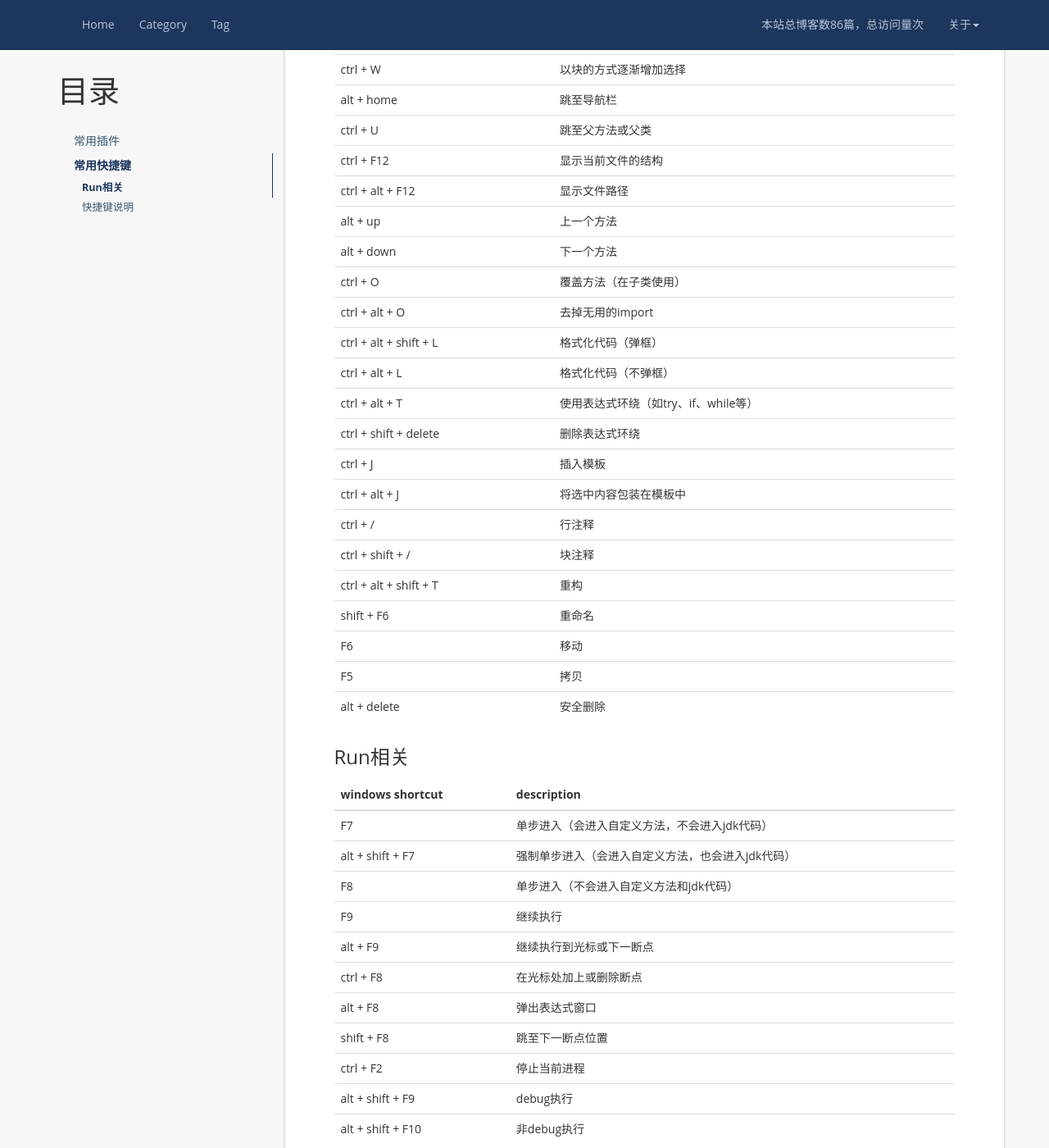
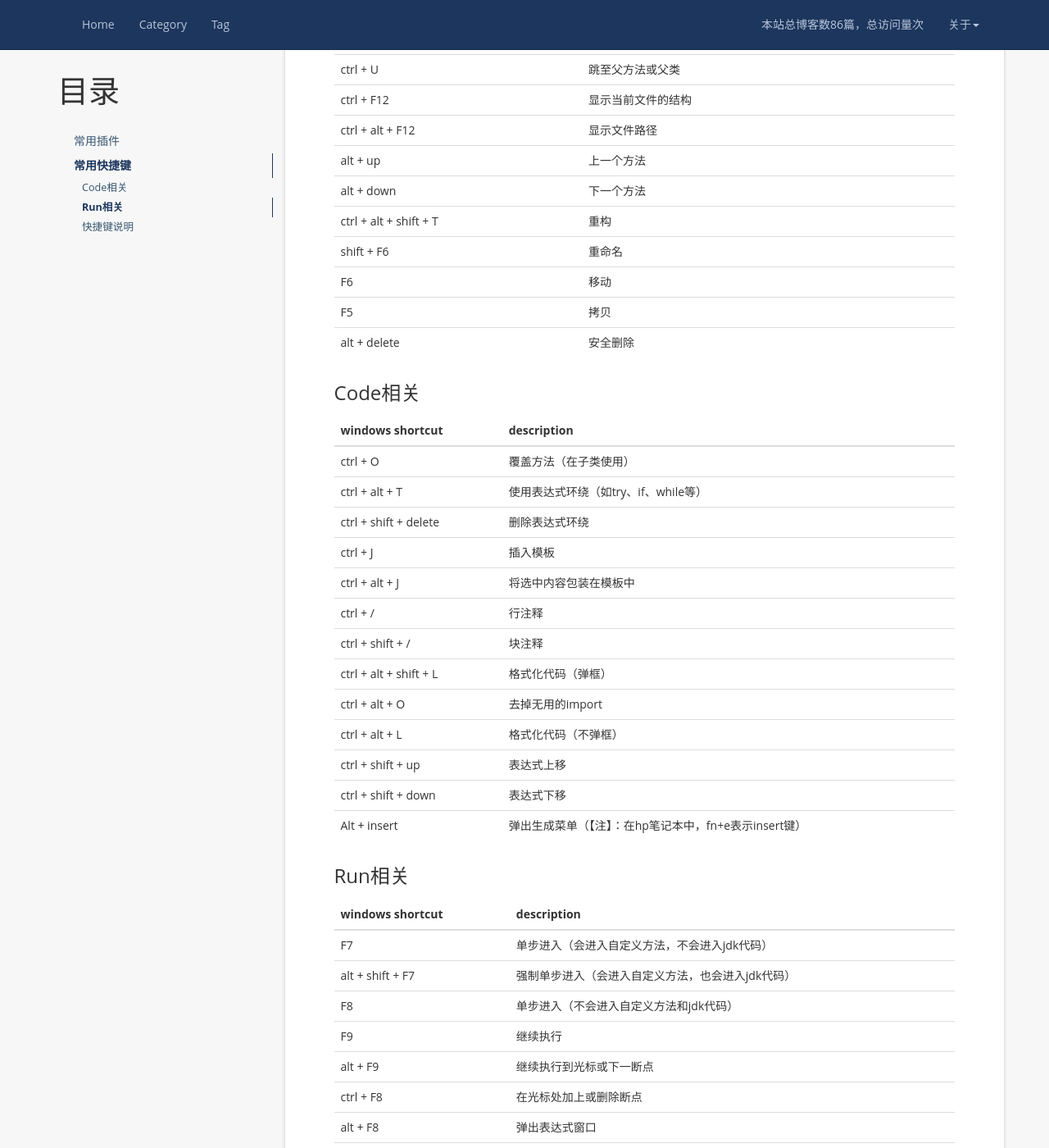
Before and after one commit to zhangfb95/zhangfb95.github.io.bak, a Jekyll site: the page built from plugin-intellij.md, in a window 1280 px wide and 1400 px high, scrolled down 2584 px. Shown: the whole window at 82% size. Built offline with Jekyll 4.4.1, drawn with Linux system fonts in a browser that asks for light colours; nearby versions of some CDN libraries; a script that is not in the unit is left out; comment, search, counter and statistics services are not loaded; some of the changed text lies outside the part shown.

Commit message:
重构一些快捷键

```diff
--- a/plugin-intellij.md
+++ b/plugin-intellij.md
@@ -80,21 +78,29 @@ permalink: /plugin-intellij/
 | ctrl + alt + F12 | 显示文件路径 |
 | alt + up | 上一个方法 |
 | alt + down | 下一个方法 |
+| ctrl + alt + shift + T | 重构 |
+| shift + F6 | 重命名 |
+| F6 | 移动 |
+| F5 | 拷贝 |
+| alt + delete | 安全删除 |
+
+### Code相关
+
+| windows shortcut | description |
+| --- | --- |
 | ctrl + O | 覆盖方法（在子类使用） |
-| ctrl + alt + O | 去掉无用的import |
-| ctrl + alt + shift + L | 格式化代码（弹框） |
-| ctrl + alt + L | 格式化代码（不弹框） |
 | ctrl + alt + T | 使用表达式环绕（如try、if、while等） |
 | ctrl + shift + delete | 删除表达式环绕 |
 | ctrl + J | 插入模板 |
 | ctrl + alt + J | 将选中内容包装在模板中 |
 | ctrl + / | 行注释 |
 | ctrl + shift + / | 块注释 |
-| ctrl + alt + shift + T | 重构 |
-| shift + F6 | 重命名 |
-| F6 | 移动 |
-| F5 | 拷贝 |
-| alt + delete | 安全删除 |
+| ctrl + alt + shift + L | 格式化代码（弹框） |
+| ctrl + alt + O | 去掉无用的import |
+| ctrl + alt + L | 格式化代码（不弹框） |
+| ctrl + shift + up | 表达式上移 |
+| ctrl + shift + down | 表达式下移 |
+| Alt + insert | 弹出生成菜单（【注】：在hp笔记本中，fn+e表示insert键） |
 
 ### Run相关
 
```
Also changed, not shown: other parts of plugin-intellij.md (+0 -2 lines).
